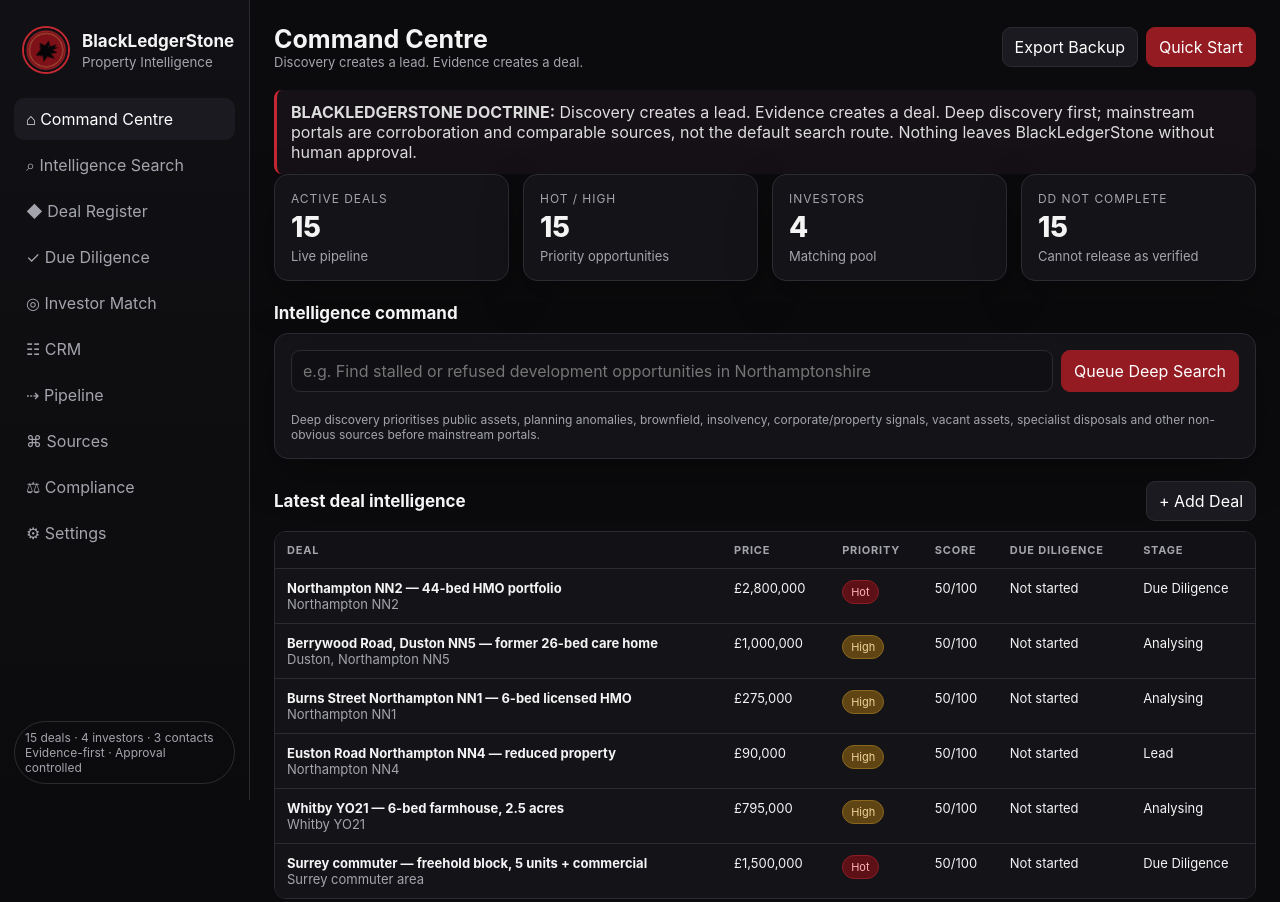
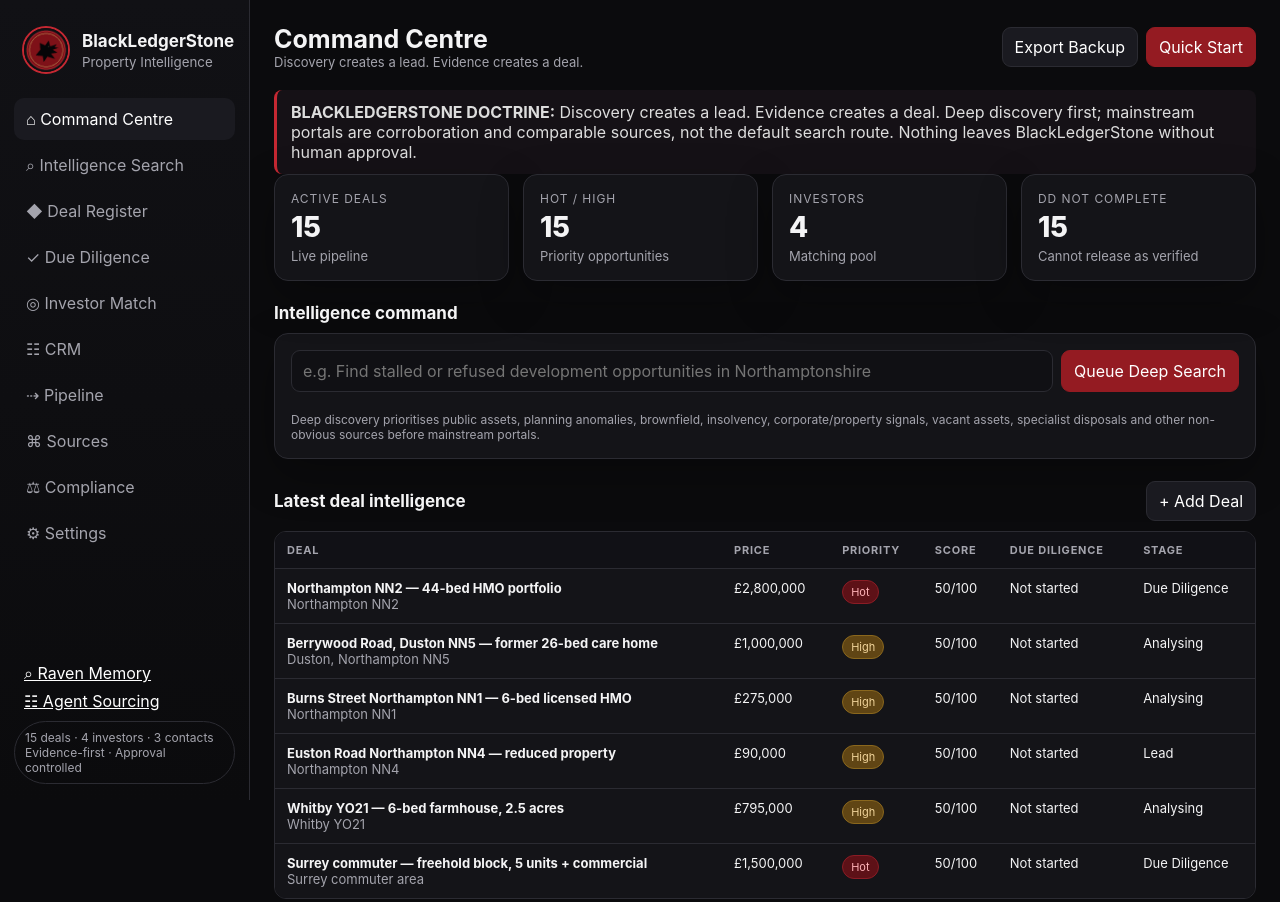
Before and after one commit to northantsdealspot-lgtm/blackledgerstone, a plain HTML site: page index.html in a window 1280 px wide. Shown: the top 902 px of the page. Drawn offline with Linux system fonts and the light colour scheme.

Commit message:
Link Raven memory and agent sourcing into existing app navigation

```diff
--- a/index.html
+++ b/index.html
@@ -1,5 +1,5 @@
 <!doctype html><html lang="en"><head><meta charset="utf-8"><meta name="viewport" content="width=device-width,initial-scale=1,viewport-fit=cover"><meta name="theme-color" content="#7d1117"><meta name="description" content="BlackLedgerStone property intelligence and deal operating system"><title>BlackLedgerStone</title><link rel="manifest" href="./manifest.webmanifest"><link rel="icon" href="./raven-192.png"><link rel="stylesheet" href="./styles.css"></head><body>
-<div class="app"><aside class="sidebar"><div class="brand"><img src="./raven-192.png" alt="Raven"><div><h1>BlackLedgerStone</h1><small>Property Intelligence</small></div></div><nav class="nav"><button class="active" data-view="dashboard">⌂ <span class="txt">Command Centre</span></button><button data-view="intelligence">⌕ <span class="txt">Intelligence Search</span></button><button data-view="deals">◆ <span class="txt">Deal Register</span></button><button data-view="diligence">✓ <span class="txt">Due Diligence</span></button><button data-view="investors">◎ <span class="txt">Investor Match</span></button><button data-view="contacts">☷ <span class="txt">CRM</span></button><button data-view="pipeline">⇢ <span class="txt">Pipeline</span></button><button data-view="sources">⌘ <span class="txt">Sources</span></button><button data-view="compliance">⚖ <span class="txt">Compliance</span></button><button data-view="settings">⚙ <span class="txt">Settings</span></button></nav><div class="sidebar-bottom"><div class="status-pill"><span id="data-count"></span><br>Evidence-first · Approval controlled</div></div></aside>
+<div class="app"><aside class="sidebar"><div class="brand"><img src="./raven-192.png" alt="Raven"><div><h1>BlackLedgerStone</h1><small>Property Intelligence</small></div></div><nav class="nav"><button class="active" data-view="dashboard">⌂ <span class="txt">Command Centre</span></button><button data-view="intelligence">⌕ <span class="txt">Intelligence Search</span></button><button data-view="deals">◆ <span class="txt">Deal Register</span></button><button data-view="diligence">✓ <span class="txt">Due Diligence</span></button><button data-view="investors">◎ <span class="txt">Investor Match</span></button><button data-view="contacts">☷ <span class="txt">CRM</span></button><button data-view="pipeline">⇢ <span class="txt">Pipeline</span></button><button data-view="sources">⌘ <span class="txt">Sources</span></button><button data-view="compliance">⚖ <span class="txt">Compliance</span></button><button data-view="settings">⚙ <span class="txt">Settings</span></button></nav><div class="sidebar-bottom"><div style="padding:10px;display:grid;gap:8px"><a href="./raven-memory.html" style="color:#fff">⌕ Raven Memory</a><a href="./raven-agent-sourcing.html" style="color:#fff">☷ Agent Sourcing</a></div><div class="status-pill"><span id="data-count"></span><br>Evidence-first · Approval controlled</div></div></aside>
 <main class="main"><div class="topbar"><div><h2 id="page-title">Command Centre</h2><div class="subtle">Discovery creates a lead. Evidence creates a deal.</div></div><div class="top-actions"><button class="btn" id="export-btn">Export Backup</button><button class="btn primary" id="quick-start">Quick Start</button></div></div>
 <section id="dashboard" class="view active"><div class="notice"><b>BLACKLEDGERSTONE DOCTRINE:</b> Discovery creates a lead. Evidence creates a deal. Deep discovery first; mainstream portals are corroboration and comparable sources, not the default search route. Nothing leaves BlackLedgerStone without human approval.</div><div id="metrics" class="grid cards-4"></div><div class="section-title"><h3>Intelligence command</h3></div><div class="card"><div class="search-box"><input class="input" id="command" placeholder="e.g. Find stalled or refused development opportunities in Northamptonshire"><button class="btn primary" id="command-run">Queue Deep Search</button></div><div class="footer-note">Deep discovery prioritises public assets, planning anomalies, brownfield, insolvency, corporate/property signals, vacant assets, specialist disposals and other non-obvious sources before mainstream portals.</div></div><div class="section-title"><h3>Latest deal intelligence</h3><button class="btn" id="add-deal">+ Add Deal</button></div><div class="table-wrap"><table><thead><tr><th>Deal</th><th>Price</th><th>Priority</th><th>Score</th><th>Due diligence</th><th>Stage</th></tr></thead><tbody id="dashboard-deals"></tbody></table></div></section>
 <section id="intelligence" class="view"><div class="notice"><b>Deep Discovery:</b> a Scout result is a LEAD, never automatically a deal. Search non-obvious and authoritative intelligence first. Promote only after evidence and due diligence.</div><div class="card"><form id="research-form" class="form-grid"><label class="wide">Search instruction<input class="input" name="query" required placeholder="Find council land, stalled schemes, insolvency assets or hidden development opportunities..."></label><label>Area<input class="input" name="area" placeholder="UK, Ireland, Northamptonshire..."></label><label>Asset type<select class="select" name="asset"><option>Any</option><option>Residential</option><option>Land</option><option>Commercial</option><option>Care / C2</option><option>HMO</option><option>Development</option><option>Public sector</option><option>Distressed / insolvency</option></select></label><div class="wide"><button class="btn primary">Add to Deep Research Queue</button></div></form></div><div class="section-title"><h3>Research queue</h3></div><div class="table-wrap"><table><thead><tr><th>Instruction</th><th>Asset</th><th>Status</th><th>Created</th><th>Action</th></tr></thead><tbody id="research-body"></tbody></table></div></section>
```
